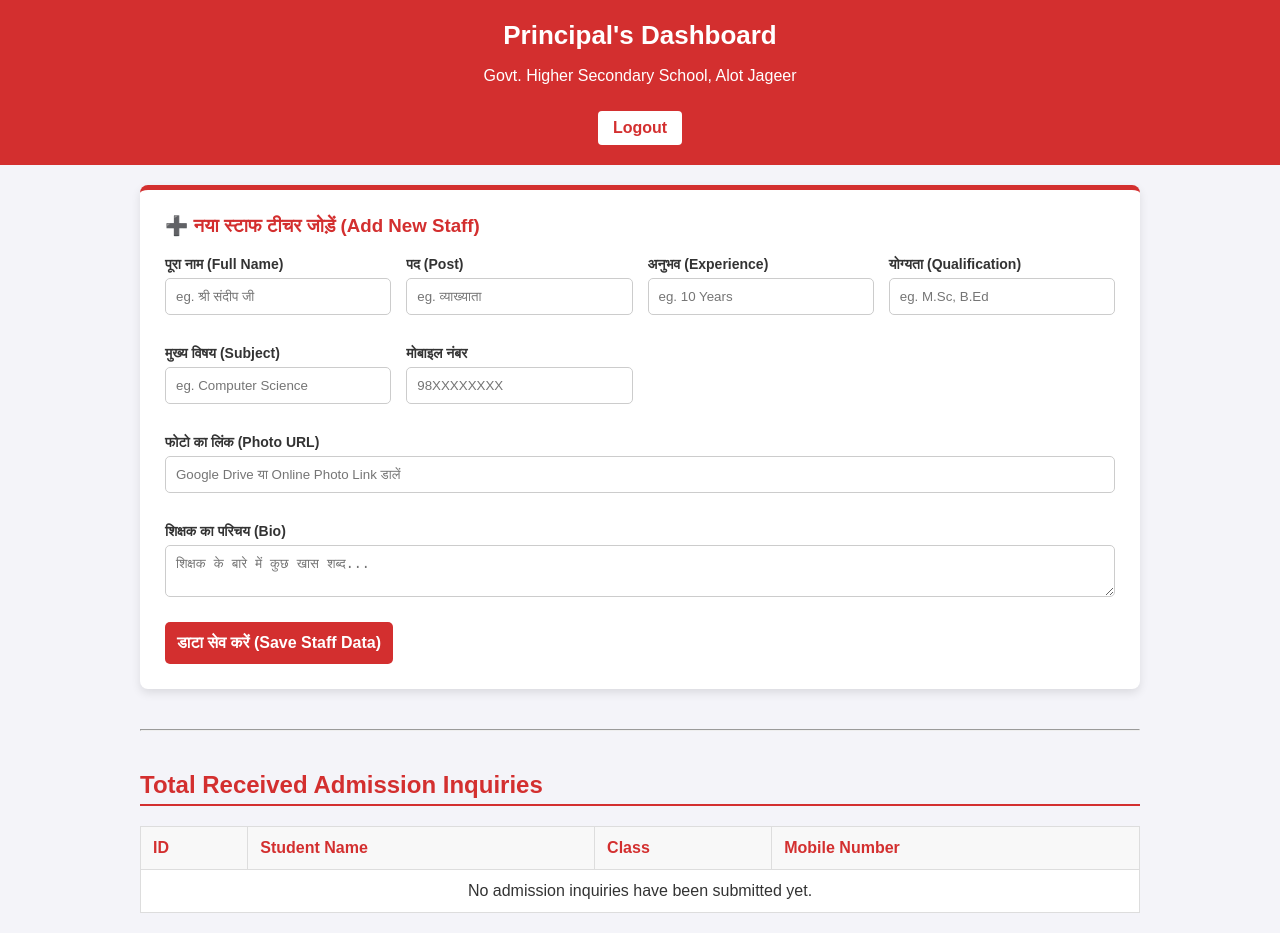
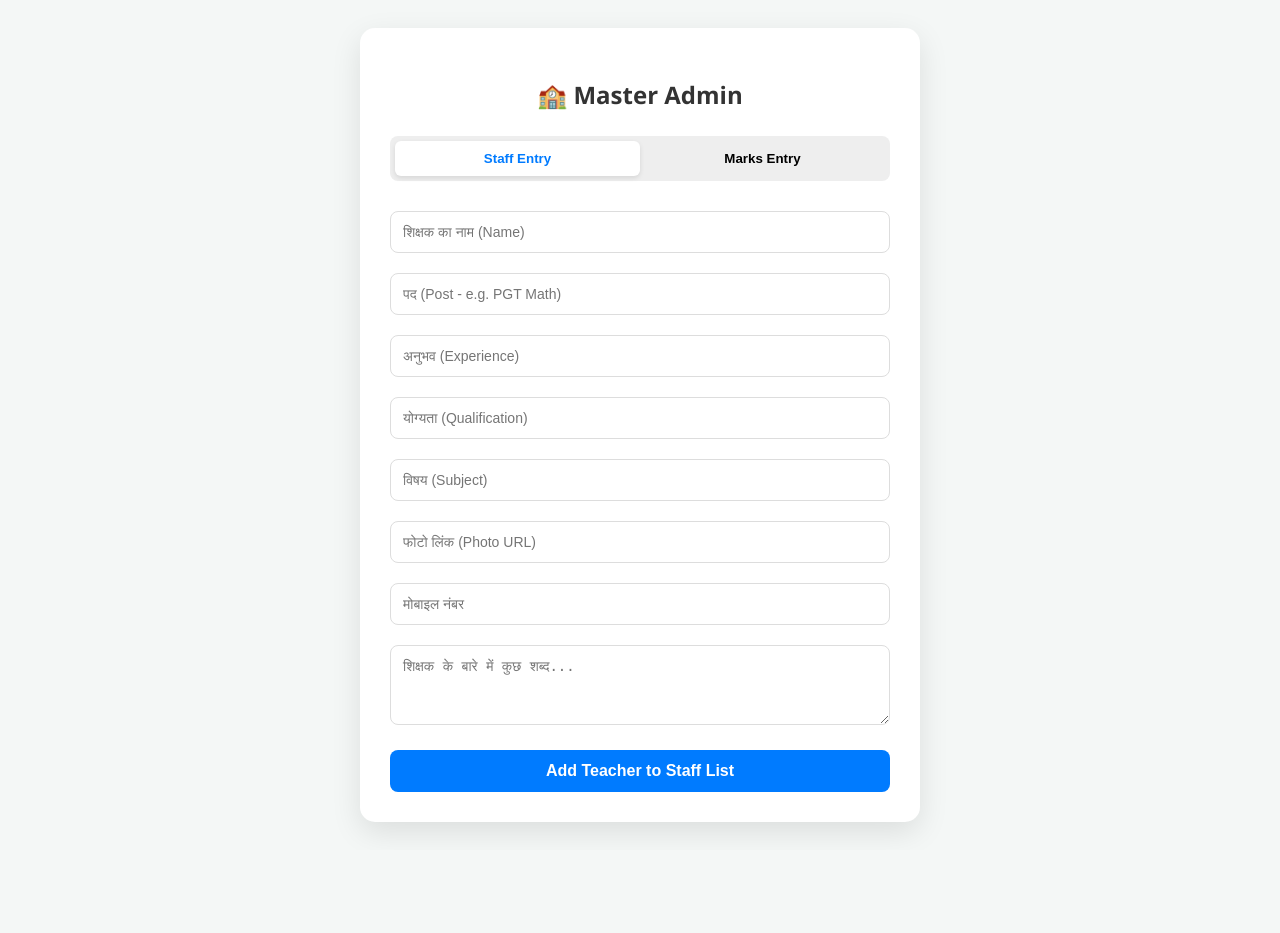
Before and after one commit to sandeepsolank/my-school-web, a Flask app: template templates/admin.html in a window 1280 px wide. After the commit the page ends 832 px from the top, so only its background shows below. Run offline with Flask 3, Linux system fonts and the light colour scheme; the template is opened without the code that fills it, so the values that code supplies are empty.

Commit message:
Update admin.html

```diff
--- a/templates/admin.html
+++ b/templates/admin.html
@@ -1,142 +1,121 @@
 <!DOCTYPE html>
-<html lang="en">
-
+<html lang="hi">
 <head>
     <meta charset="UTF-8">
     <meta name="viewport" content="width=device-width, initial-scale=1.0">
-    <title>Admin Dashboard - Govt. H.S.S. Alot Jageer</title>
-    <link rel="stylesheet" href="{{ url_for('static', filename='style.css') }}">
+    <title>School Master Admin Panel</title>
     <style>
-        /* Distinct color for the admin header */
-        .admin-header { background-color: #d32f2f; color: white; padding: 20px; text-align: center; }
-        .back-link { color: #d32f2f; text-decoration: none; font-weight: bold; background: white; padding: 8px 15px; border-radius: 4px; display: inline-block; margin-top: 10px; }
+        :root { --primary: #007bff; --success: #28a745; --bg: #f4f7f6; }
+        body { font-family: 'Segoe UI', Tahoma, Geneva, Verdana, sans-serif; background: var(--bg); display: flex; justify-content: center; padding: 20px; }
+        .admin-card { background: white; width: 100%; max-width: 500px; padding: 30px; border-radius: 15px; box-shadow: 0 10px 30px rgba(0,0,0,0.1); }
+        h2 { text-align: center; color: #333; margin-bottom: 25px; }
 
-        .container { max-width: 1000px; margin: auto; padding: 20px; }
+        /* Tab Styling */
+        .tabs { display: flex; background: #eee; border-radius: 8px; margin-bottom: 20px; padding: 5px; }
+        .tab-btn { flex: 1; padding: 10px; border: none; cursor: pointer; background: none; font-weight: bold; transition: 0.3s; border-radius: 6px; }
+        .tab-btn.active { background: white; color: var(--primary); box-shadow: 0 2px 5px rgba(0,0,0,0.1); }
 
-        /* Staff Form Styling */
-        .staff-form-section { background: #fff; padding: 25px; border-radius: 8px; box-shadow: 0 4px 10px rgba(0,0,0,0.1); margin-bottom: 40px; border-top: 5px solid #d32f2f; }
-        .staff-form-section h3 { color: #d32f2f; margin-top: 0; }
-        .form-grid { display: grid; grid-template-columns: repeat(auto-fit, minmax(200px, 1fr)); gap: 15px; }
-        .form-group { display: flex; flex-direction: column; }
-        .form-group label { font-size: 14px; font-weight: bold; margin-bottom: 5px; }
-        .form-group input, .form-group textarea { padding: 10px; border: 1px solid #ccc; border-radius: 5px; }
-        .btn-submit { grid-column: 1 / -1; background: #d32f2f; color: white; border: none; padding: 12px; font-size: 16px; border-radius: 5px; cursor: pointer; margin-top: 10px; font-weight: bold; }
-        .btn-submit:hover { background: #b71c1c; }
+        /* Form Styling */
+        .form-section { display: none; }
+        .form-section.active { display: block; }
+        input, textarea, select { width: 100%; padding: 12px; margin: 10px 0; border: 1px solid #ddd; border-radius: 8px; box-sizing: border-box; font-size: 14px; }
+        textarea { height: 80px; resize: vertical; }
 
-        table { width: 100%; border-collapse: collapse; margin-top: 20px; background: white; }
-        th, td { border: 1px solid #ddd; padding: 12px; text-align: left; }
-        th { background-color: #f8f8f8; color: #d32f2f; }
+        button.submit-btn { width: 100%; padding: 12px; border: none; border-radius: 8px; color: white; font-size: 16px; font-weight: bold; cursor: pointer; transition: 0.3s; margin-top: 10px; }
+        .staff-btn { background: var(--primary); }
+        .marks-btn { background: var(--success); }
+        button:disabled { background: #ccc; cursor: not-allowed; }
+
+        #msg { text-align: center; margin-top: 15px; font-weight: bold; padding: 10px; border-radius: 5px; display: none; }
     </style>
 </head>
-
 <body>
 
-    <header class="admin-header">
-        <h1>Principal's Dashboard</h1>
-        <p>Govt. Higher Secondary School, Alot Jageer</p>
-        <a href="/logout" class="back-link">Logout</a>
-    </header>
+<div class="admin-card">
+    <h2>🏫 Master Admin</h2>
 
-    <div class="container">
+    <div class="tabs">
+        <button class="tab-btn active" onclick="showTab('staffSection', this)">Staff Entry</button>
+        <button class="tab-btn" onclick="showTab('marksSection', this)">Marks Entry</button>
+    </div>
 
-        <div class="staff-form-section">
-            <h3>➕ नया स्टाफ टीचर जोड़ें (Add New Staff)</h3>
+    <div id="staffSection" class="form-section active">
         <form id="staffForm">
             <input type="hidden" name="sheet_type" value="StaffData">
-
-                <div class="form-grid">
-                    <div class="form-group">
-                        <label>पूरा नाम (Full Name)</label>
-                        <input type="text" name="name" placeholder="eg. श्री संदीप जी" required>
-                    </div>
-                    <div class="form-group">
-                        <label>पद (Post)</label>
-                        <input type="text" name="post" placeholder="eg. व्याख्याता" required>
-                    </div>
-                    <div class="form-group">
-                        <label>अनुभव (Experience)</label>
-                        <input type="text" name="exp" placeholder="eg. 10 Years">
-                    </div>
-                    <div class="form-group">
-                        <label>योग्यता (Qualification)</label>
-                        <input type="text" name="qual" placeholder="eg. M.Sc, B.Ed">
-                    </div>
-                    <div class="form-group">
-                        <label>मुख्य विषय (Subject)</label>
-                        <input type="text" name="sub" placeholder="eg. Computer Science">
-                    </div>
-                    <div class="form-group">
-                        <label>मोबाइल नंबर</label>
-                        <input type="text" name="mobile" placeholder="98XXXXXXXX">
-                    </div>
-                    <div class="form-group" style="grid-column: 1 / -1;">
-                        <label>फोटो का लिंक (Photo URL)</label>
-                        <input type="text" name="photo_url" placeholder="Google Drive या Online Photo Link डालें">
-                    </div>
-                    <div class="form-group" style="grid-column: 1 / -1;">
-                        <label>शिक्षक का परिचय (Bio)</label>
-                        <textarea name="bio" rows="2" placeholder="शिक्षक के बारे में कुछ खास शब्द..."></textarea>
-                    </div>
-                </div>
-
-                <button type="submit" id="submitBtn" class="btn-submit">डाटा सेव करें (Save Staff Data)</button>
+            <input type="text" name="name" placeholder="शिक्षक का नाम (Name)" required>
+            <input type="text" name="post" placeholder="पद (Post - e.g. PGT Math)" required>
+            <input type="text" name="exp" placeholder="अनुभव (Experience)">
+            <input type="text" name="qual" placeholder="योग्यता (Qualification)">
+            <input type="text" name="sub" placeholder="विषय (Subject)">
+            <input type="text" name="photo_url" placeholder="फोटो लिंक (Photo URL)">
+            <input type="text" name="mobile" placeholder="मोबाइल नंबर">
+            <textarea name="bio" placeholder="शिक्षक के बारे में कुछ शब्द..."></textarea>
+            <button type="submit" class="submit-btn staff-btn">Add Teacher to Staff List</button>
         </form>
     </div>
 
-        <hr>
+    <div id="marksSection" class="form-section">
+        <form id="marksForm">
+            <input type="hidden" name="sheet_type" value="MarksData">
+            <input type="text" name="roll" placeholder="Roll Number" required>
+            <input type="text" name="sname" placeholder="Student Name" required>
+            <input type="text" name="sclass" placeholder="Class (e.g. 10th-A)">
+            <input type="text" name="smarks" placeholder="Marks Obtained (e.g. 450/500)">
+            <select name="sresult">
+                <option value="PASS">PASS</option>
+                <option value="FAIL">FAIL</option>
+                <option value="PENDING">PENDING</option>
+            </select>
+            <button type="submit" class="submit-btn marks-btn">Save Student Marks</button>
+        </form>
+    </div>
 
-        <h2 style="color: #d32f2f; border-bottom: 2px solid #d32f2f; padding-bottom: 5px; margin-top: 40px;">
-            Total Received Admission Inquiries
-        </h2>
-
-        <table>
-            <thead>
-                <tr>
-                    <th>ID</th>
-                    <th>Student Name</th>
-                    <th>Class</th>
-                    <th>Mobile Number</th>
-                </tr>
-            </thead>
-            <tbody>
-                {% for student in students %}
-                <tr>
-                    <td>{{ student[0] }}</td>
-                    <td>{{ student[1] }}</td>
-                    <td>{{ student[2] }}</td>
-                    <td>{{ student[3] }}</td>
-                </tr>
-                {% else %}
-                <tr>
-                    <td colspan="4" style="text-align: center;">No admission inquiries have been submitted yet.</td>
-                </tr>
-                {% endfor %}
-            </tbody>
-        </table>
+    <div id="msg"></div>
 </div>
 
 <script>
-        // अपना नया वाला Google Apps Script Web App URL यहाँ पेस्ट करें
-        const scriptURL = 'आपका_नया_DEPLOY_URL_यहाँ_डालें';
-        const form = document.getElementById('staffForm');
+    // --- यहाँ अपना नया Apps Script Web App URL डालें ---
+    const scriptURL = 'https://script.google.com/macros/s/AKfycbz8OTDNDTc0gAXXJxZePtU4MVrWl5zC2-91oA8rOIdLv3TgaNht3WL1HrTdhnUf7_by/exec';
 
+    // Tab Switch करने का फंक्शन
+    function showTab(id, btn) {
+        document.querySelectorAll('.form-section').forEach(s => s.classList.remove('active'));
+        document.querySelectorAll('.tab-btn').forEach(b => b.classList.remove('active'));
+        document.getElementById(id).classList.add('active');
+        btn.classList.add('active');
+        document.getElementById('msg').style.display = 'none';
+    }
+
+    // दोनों Forms को Handle करने का कॉमन कोड
+    const forms = [document.getElementById('staffForm'), document.getElementById('marksForm')];
+
+    forms.forEach(form => {
         form.addEventListener('submit', e => {
             e.preventDefault();
-            const btn = document.getElementById('submitBtn');
-            btn.innerText = "सेव हो रहा है... कृपया रुकें";
+            const btn = form.querySelector('button');
+            const msg = document.getElementById('msg');
+
             btn.disabled = true;
+            msg.style.display = 'block';
+            msg.style.background = '#e1f5fe';
+            msg.style.color = '#0288d1';
+            msg.innerText = "Processing... Please wait.";
 
             fetch(scriptURL, { method: 'POST', body: new FormData(form)})
             .then(response => {
-                alert("बधाई हो! स्टाफ की जानकारी सफलतापूर्वक सुरक्षित कर ली गई है।");
+                msg.style.background = '#e8f5e9';
+                msg.style.color = '#2e7d32';
+                msg.innerText = "✅ Success! Data added to Google Sheet.";
                 form.reset();
-                btn.innerText = "डाटा सेव करें (Save Staff Data)";
                 btn.disabled = false;
             })
             .catch(error => {
+                msg.style.background = '#ffebee';
+                msg.style.color = '#c62828';
+                msg.innerText = "❌ Error! Something went wrong.";
+                btn.disabled = false;
                 console.error('Error!', error.message);
-                alert("कुछ गड़बड़ हुई, कृपया दोबारा कोशिश करें।");
-                btn.disabled = false;
+            });
         });
     });
 </script>
```
Lines whose indentation alone changed are shown as unchanged.
